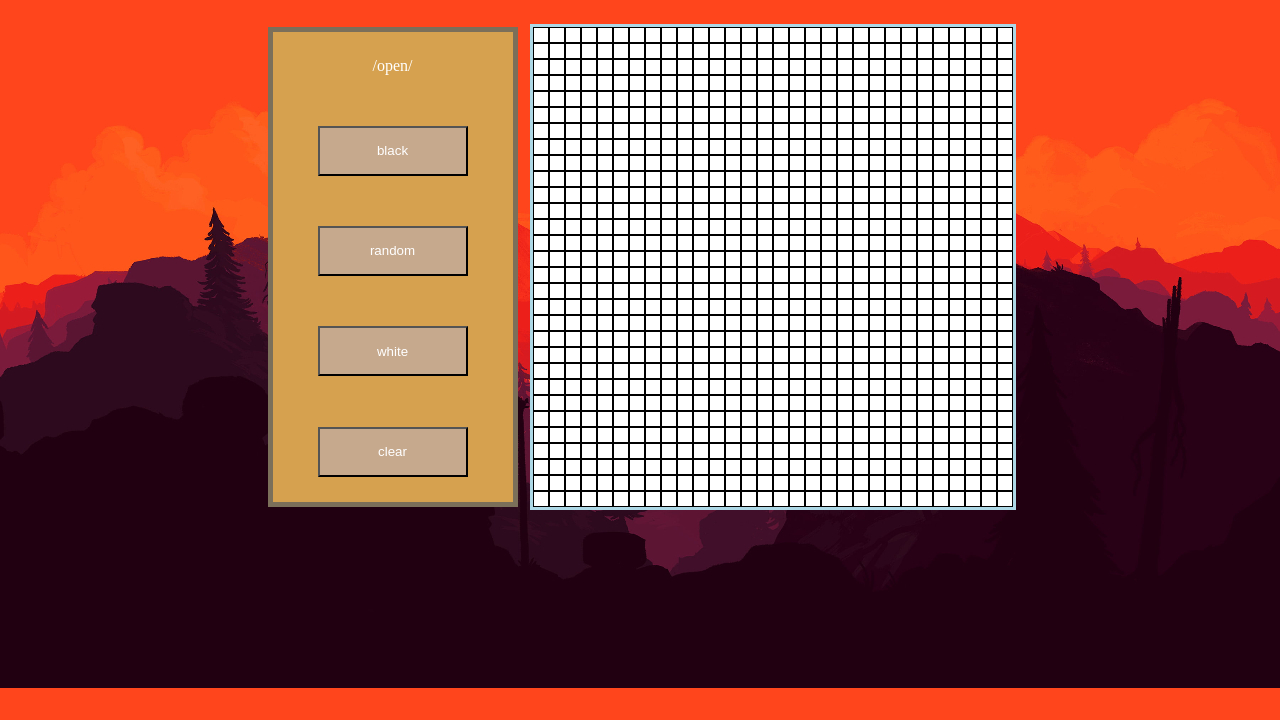
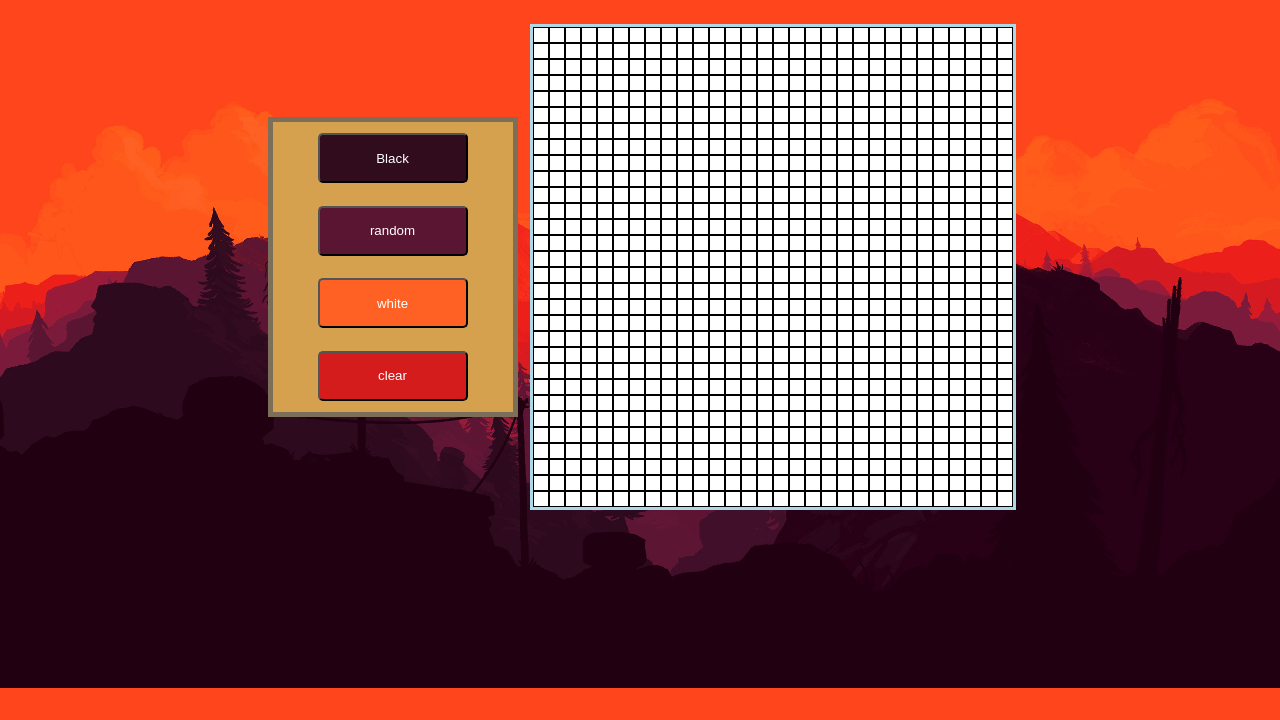
Before and after one commit to kamilali01/Etch-a-Sketch, a plain HTML site: page index.html in a window 1280 px wide. Shown: the part 80-800 px from the top of the page. Drawn offline with Linux system fonts and the light colour scheme.

Commit message:
-Project is done.   -All upgrades done.  - Bugs fixed.

```diff
--- a/code.js
+++ b/code.js
@@ -9,6 +9,9 @@ resetGrid(size, color);
 const b_changeSize = document.getElementById('b_gridSize');
 b_changeSize.addEventListener('click', ()=>{
     let count = prompt("Enter grid size:");
+    if(count=='' || count==undefined){
+        count = 30;
+    }
     size = count;
     resetGrid(size, color);
 });
@@ -21,9 +24,12 @@ for(let i = 0; i<count*count; i++){
     grid.style.width = `${480 / count}px`;
         grid.style.height = `${480 / count}px`;
         grid.classList.add('littles');
+
             grid.addEventListener('mouseover', ()=>{
                 grid.style.backgroundColor = color;
             })
+
+
 
 
 
@@ -40,6 +46,7 @@ for(let i = 0; i<count*count; i++){
 
 const b_black = document.getElementById('b_black');
 b_black.addEventListener('click', ()=>{
+
         const littles = document.querySelectorAll('.littles');
     color = 'black';
     littles.forEach(element => {
@@ -47,11 +54,13 @@ b_black.addEventListener('click', ()=>{
             element.style.backgroundColor = color;
         })
     });
+
 });
 
 
 const b_white = document.getElementById('b_white');
 b_white.addEventListener('click', ()=>{
+
         const littles = document.querySelectorAll('.littles');
     color = 'white';
     littles.forEach(element => {
@@ -59,16 +68,19 @@ b_white.addEventListener('click', ()=>{
             element.style.backgroundColor = color;
         })
     });
+
 });
 
 const b_random = document.getElementById('b_random');
 b_random.addEventListener('click', ()=>{
+
         const littles = document.querySelectorAll('.littles');
     littles.forEach(element => {
         element.addEventListener('mouseover', ()=>{
             element.style.backgroundColor = randomColor();
         })
     });
+
 });
 
 
--- a/index.html
+++ b/index.html
@@ -14,8 +14,7 @@
 
     <div id="container">
     <div id="tools">
-        <div id="tool">/open/</div>
-        <button class="tool" id="b_black">black</button>
+        <button class="tool" id="b_black">Black</button>
         <button class="tool" id="b_random">random</button>
         <button class="tool" id="b_white">white</button>
         <button class="tool" id="b_clear">clear</button>
--- a/style.css
+++ b/style.css
@@ -20,29 +20,40 @@ h3{
     display: flex;
     width: 100%;
     justify-content: center;
+    align-items: center;
 }
 #tools{
     display: flex;
     flex-direction: column;
     background-color: #D6A14F;
     width: 250px;
-    height: 480px;
+    height: 300px;
     justify-content: space-around;
     align-items: center;
     border: 5px solid #7B6F5A;
     margin-right: 15px;
 }
 .tool{
-    background-color: #C6A98D;
+    background-color: #300c1c;
     width: 150px;
     height: 50px;
     display: flex;
     justify-content: center;
     align-items: center;
     color: white;
+    border-radius: 5px;
 }
-.tool:first-child{
-    margin-bottom: 60px;
+.tools:first-child{
+    background-color: #210011;
+}
+#b_random{
+    background-color: #5a1532;
+}
+#b_white{
+    background-color: #ff6124;
+}
+.tool:last-child{
+    background-color: #d41c1c;
 }
 #canvas{
     display: flex;
@@ -55,5 +66,6 @@ h3{
 }
 #canvas div{
     background-color: white;
-    border: 1px solid black;
+    border: 0.5px solid black;
+    box-shadow: 0 0 0 0.5px black;
 }
```
Lines whose indentation alone changed are shown as unchanged.
